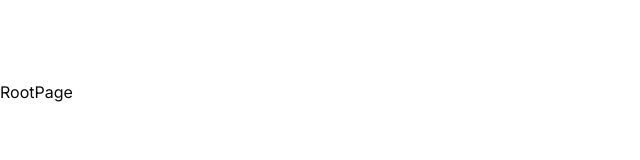
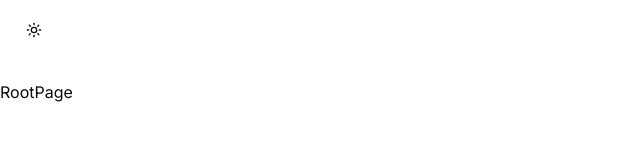
Before and after one commit to federicogiorgino/reveala.xyz, a Next.js app: page / in a window 1280 px wide. Shown: the top 160 px of the page, without its empty margins (0-640 px from the left). Built offline with nearby package versions, Linux system fonts and the light colour scheme.

Commit message:
feat: empty navbar

```diff
--- a/app/layout.tsx
+++ b/app/layout.tsx
@@ -1,6 +1,8 @@
+import { ThemeProvider } from "@/components/theme-provider";
 import "./globals.css";
 import type { Metadata } from "next";
 import { Inter } from "next/font/google";
+import { Navbar } from "@/components/navbar";
 
 const inter = Inter({ subsets: ["latin"] });
 
@@ -9,7 +11,7 @@ export const metadata: Metadata = {
   description: "Generated by create next app",
 };
 
-export default function RootLayout({
+function RootLayout({
   children,
 }: Readonly<{
   children: React.ReactNode;
@@ -17,8 +19,18 @@ export default function RootLayout({
   return (
     <html lang="en">
       <body className={inter.className}>
-        <div className="min-h-screen pt-20 flex flex-col">{children}</div>
+        <ThemeProvider
+          attribute="class"
+          defaultTheme="system"
+          enableSystem
+          disableTransitionOnChange
+        >
+          <Navbar />
+          <div className="min-h-screen pt-20 flex flex-col">{children}</div>
+        </ThemeProvider>
       </body>
     </html>
   );
 }
+
+export default RootLayout;
--- /dev/null
+++ b/components/navbar.tsx
@@ -0,0 +1,11 @@
+import { ThemeToggle } from "./theme-toggle";
+
+function Navbar() {
+  return (
+    <nav className="flex justify-between items-center py-3 px-4 fixed top-0 left-0 right-0 z-50">
+      <ThemeToggle />
+    </nav>
+  );
+}
+
+export { Navbar };
```
